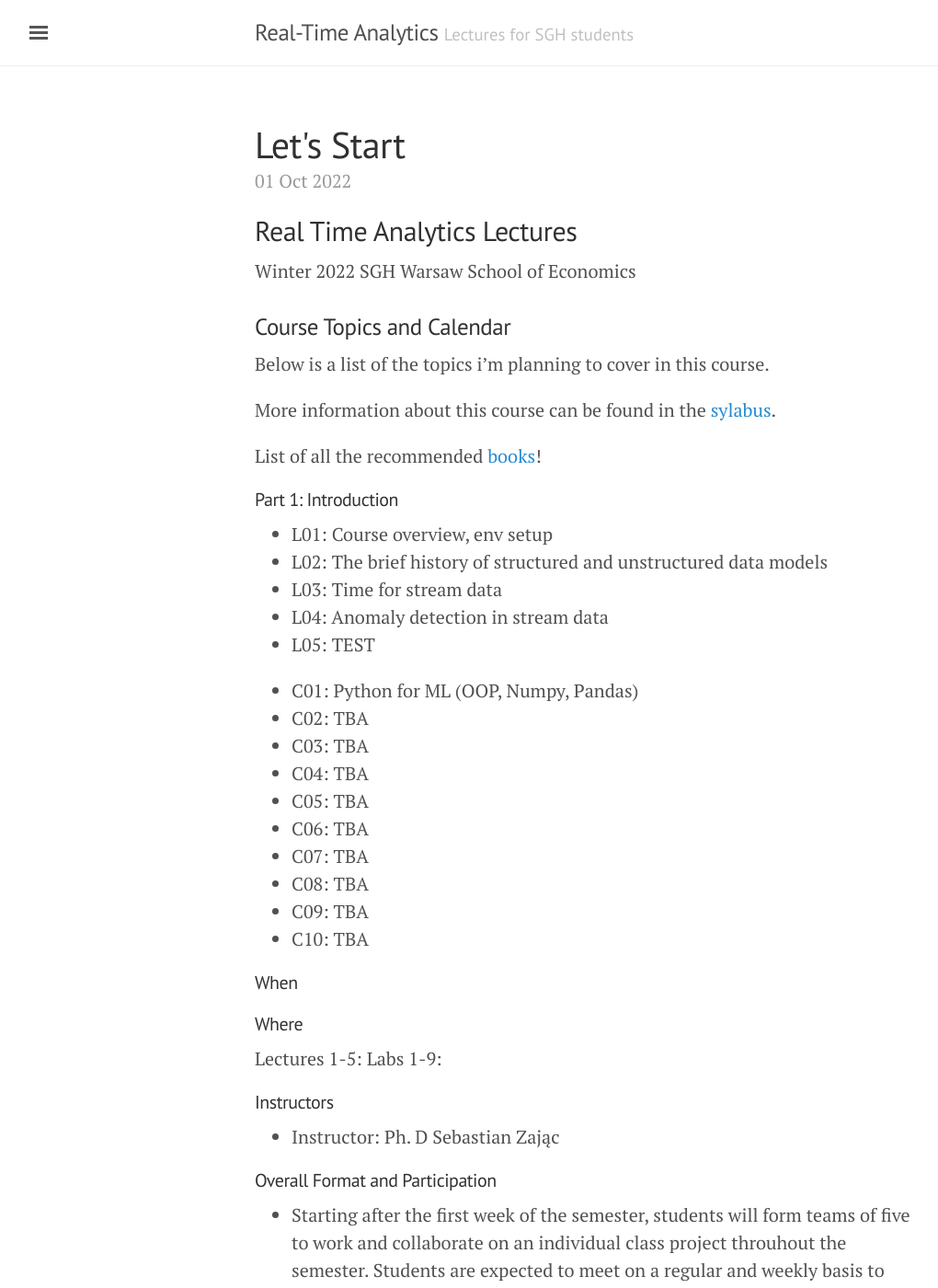
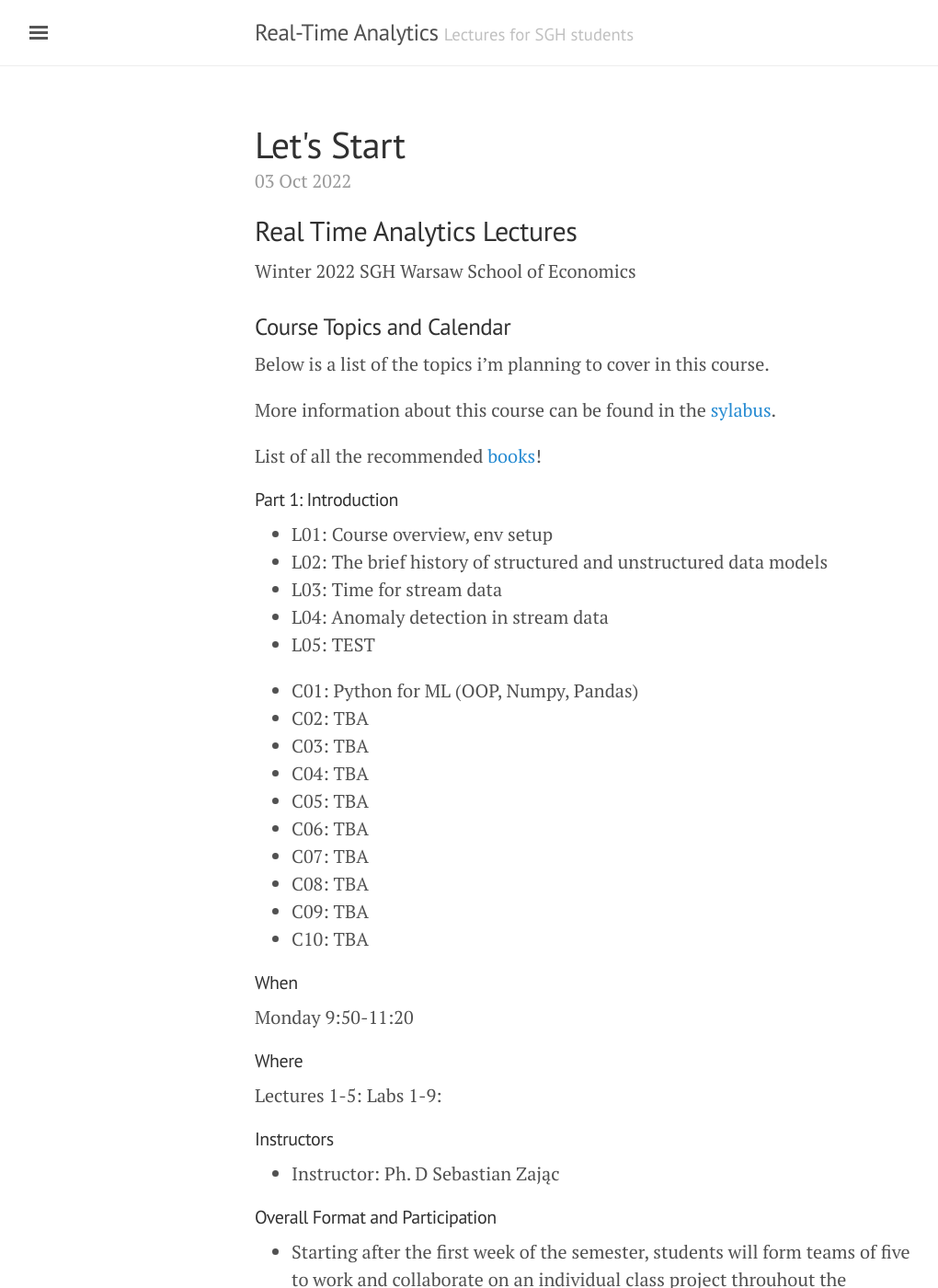
Before and after one commit to sebkaz-teaching/RealTimeEN, a Jekyll site: the page built from _posts/2022-10-03-Intro.md, in a window 1280 px wide and 1400 px high. Shown: the whole window at 92% size, without its empty margins (3-1023 px from the left). Built offline with Jekyll 4.4.1, drawn with Linux system fonts in a browser that asks for light colours.

Commit message:
intro page

```diff
--- a/_posts/2022-10-01-Intro.md
+++ b/_posts/2022-10-03-Intro.md
@@ -38,7 +38,7 @@ List of all the recommended [books](/RealTimeEN/Books)!
 
 
 #### When
-
+Monday 9:50-11:20
 
 #### Where
 
```
